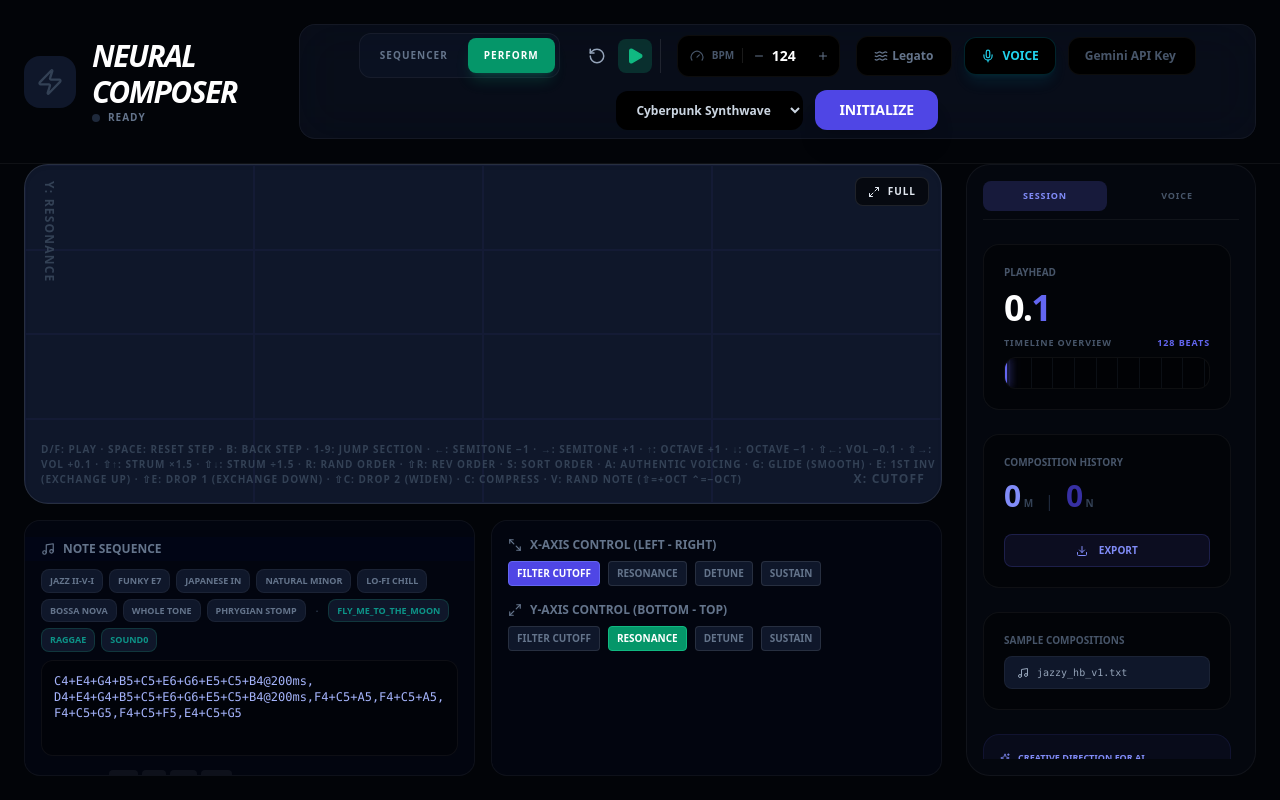
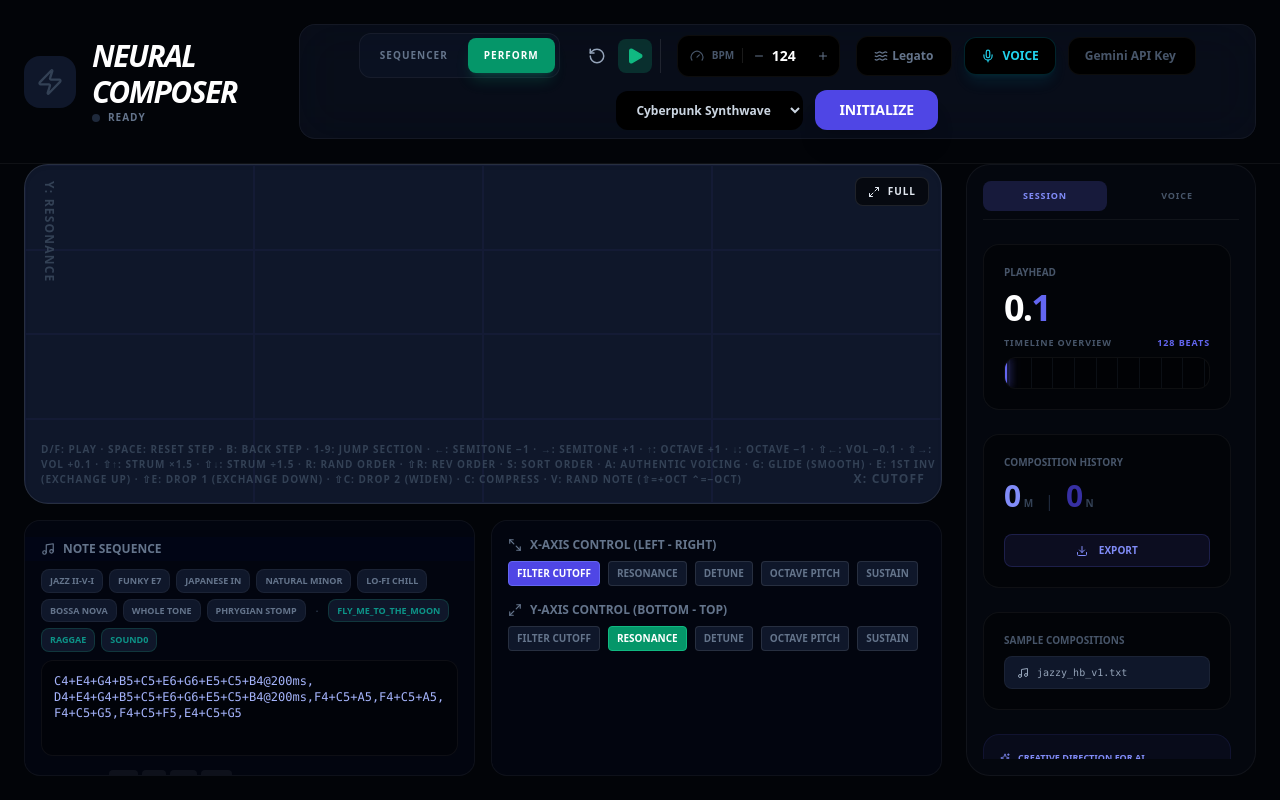
Before and after one commit to nathanwang000/NeuralComposer, a React (Vite) app: page / in a window 1280 px wide. Built offline with nearby package versions, Linux system fonts and the light colour scheme.

Commit message:
added detune octave version to have a translation equivariant instrument (ctns)

```diff
--- a/components/PerformancePad.tsx
+++ b/components/PerformancePad.tsx
@@ -4,7 +4,7 @@ import { createPortal } from 'react-dom';
 import { audioEngine } from '../services/audioEngine';
 import { SynthConfig } from '../types';
 
-type ModulationTarget = keyof SynthConfig;
+type ModulationTarget = keyof SynthConfig | 'detune_octave';
 
 type ChordStep = {
     notes: number[];
@@ -791,6 +791,7 @@ const AVAILABLE_TARGETS: { label: string; value: ModulationTarget }[] = [
   { label: 'Filter Cutoff', value: 'cutoff' },
   { label: 'Resonance', value: 'resonance' },
   { label: 'Detune', value: 'detune' },
+  { label: 'Octave Pitch', value: 'detune_octave' },
   { label: 'Sustain', value: 'sustain' },
 ];
 
@@ -1322,25 +1323,26 @@ const PerformancePad: React.FC = () => {
     // x, y are 0-1
     const updates: Partial<SynthConfig> = {};
 
-    // Helper to map 0-1 to parameter ranges
-    const mapValue = (val: number, target: ModulationTarget) => {
+    // Helper to map 0-1 to parameter ranges; returns [synthConfigKey, value]
+    const mapValue = (val: number, target: ModulationTarget): [keyof SynthConfig, number] => {
         switch (target) {
-            case 'cutoff': return 100 + (val * 8000); // 100Hz - 8100Hz
-            case 'resonance': return val * 20; // 0 - 20
-            case 'detune': return (val - 0.5) * 100; // -50 to +50 cents
-            case 'sustain': return val; // 0 - 1
-            default: return 0;
+            case 'cutoff':        return ['cutoff',    100 + (val * 8000)];  // 100Hz - 8100Hz
+            case 'resonance':     return ['resonance', val * 20];            // 0 - 20
+            case 'detune':        return ['detune',    (val - 0.5) * 100];   // -50 to +50 cents
+            case 'detune_octave': return ['detune',    (val - 0.5) * 2400];  // -1200 to +1200 cents (±1 octave)
+            case 'sustain':       return ['sustain',   val];                 // 0 - 1
+            default:              return [target as keyof SynthConfig, 0];
         }
     };
 
     xTargets.forEach(t => {
-         // @ts-ignore
-        updates[t] = mapValue(x, t);
+        const [key, value] = mapValue(x, t);
+        updates[key] = value as never;
     });
 
     yTargets.forEach(t => {
-         // @ts-ignore
-        updates[t] = mapValue(y, t);
+        const [key, value] = mapValue(y, t);
+        updates[key] = value as never;
     });
 
     return updates;
```
